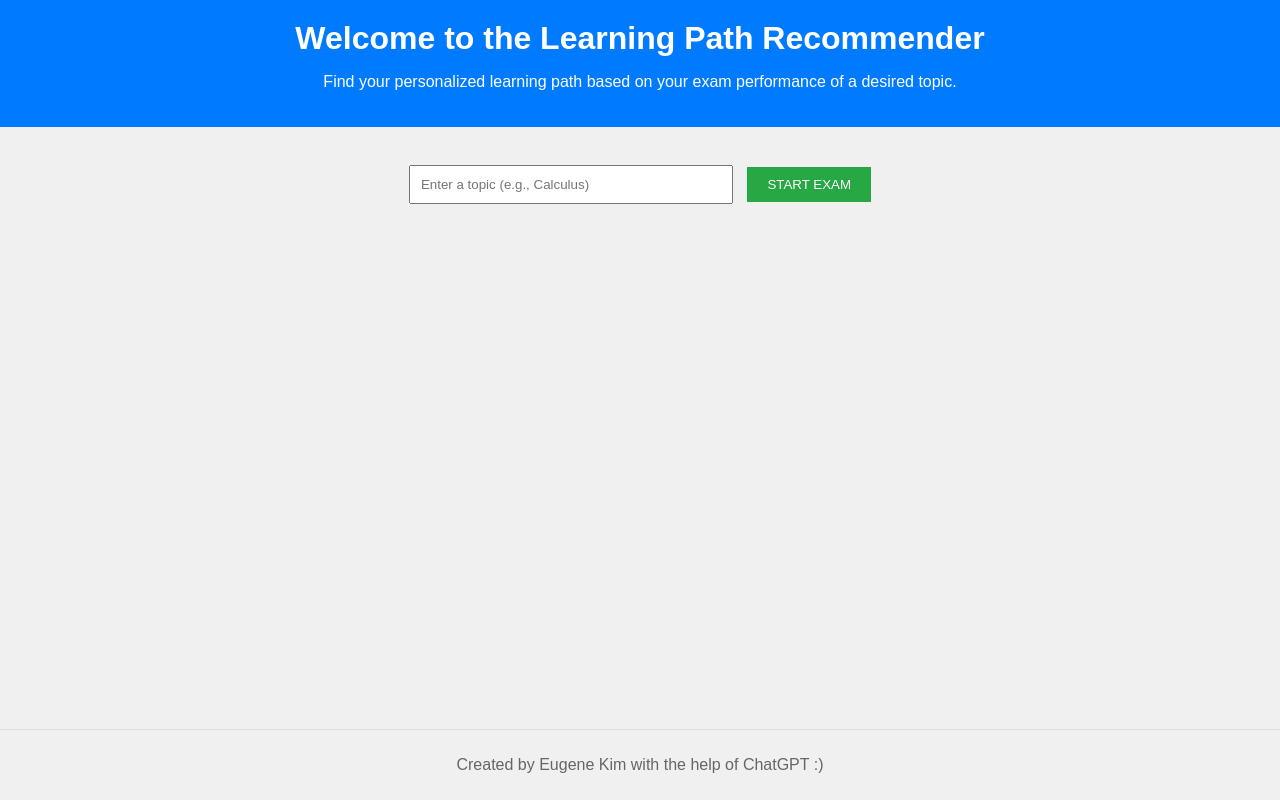
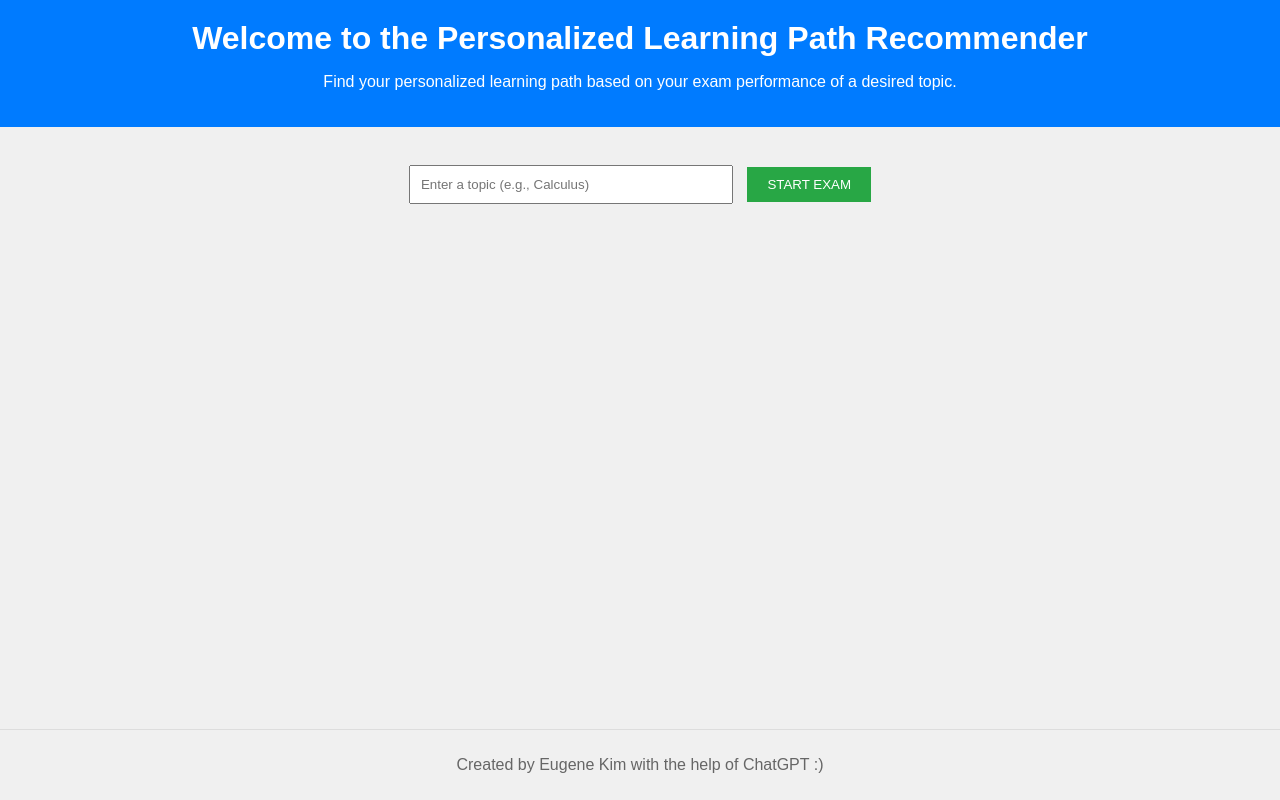
Before and after one commit to eugenekim3107/learning-path-recommender, a plain HTML site: page index.html in a window 1280 px wide. Drawn offline with nearby package versions, Linux system fonts and the light colour scheme.

Commit message:
edited files

```diff
--- a/index.html
+++ b/index.html
@@ -9,7 +9,7 @@
 </head>
 <body>
     <header>
-        <h1>Welcome to the Learning Path Recommender</h1>
+        <h1>Welcome to the Personalized Learning Path Recommender</h1>
         <p>Find your personalized learning path based on your exam performance of a desired topic.</p>
     </header>
 
```
Also changed, not shown: styles.css (line endings or trailing spaces), 1 other file.
